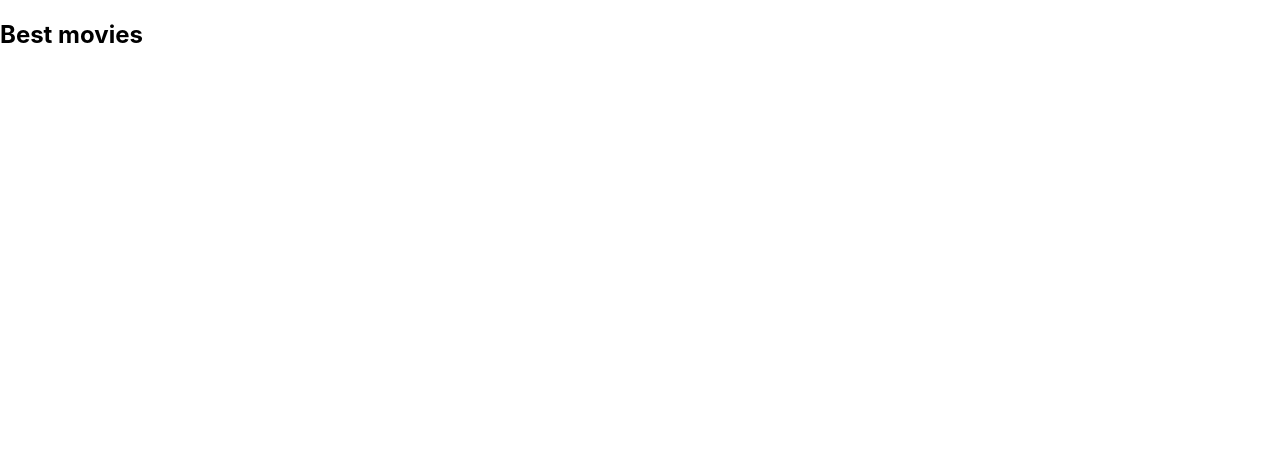
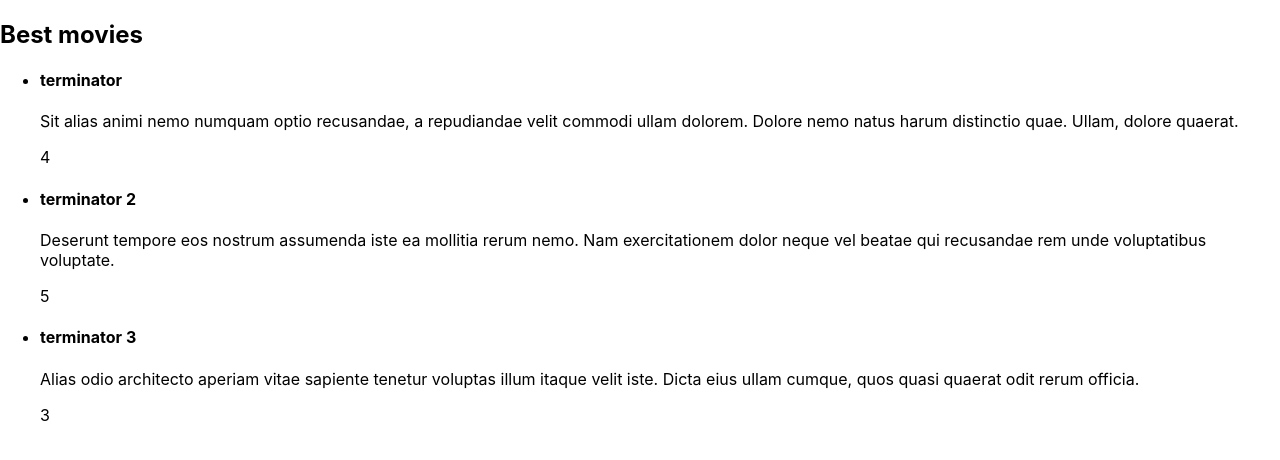
Before and after one commit to mabrandon03/licence_2020_github, a Next.js app: page /movies in a window 1280 px wide. Shown: the top 460 px of the page. Built offline with nearby package versions, Linux system fonts and the light colour scheme.

Commit message:
Add Movie component

```diff
--- /dev/null
+++ b/components/Movie.js
@@ -0,0 +1,16 @@
+import React from 'react';
+
+
+const Movie = ({title, synopsis, ratings}) => {
+  return (
+    <div>
+      <h4>{ title }</h4>
+      <p>{ synopsis }</p>
+      <p>{ ratings }</p>
+
+    </div>
+  )
+}
+
+
+export default Movie;
--- a/pages/movies.js
+++ b/pages/movies.js
@@ -1,17 +1,42 @@
 import React from 'react';
+import Movie from '../components/Movie';
+
+const movies = [
+  {
+    title: "terminator",
+    synopsis: "Sit alias animi nemo numquam optio recusandae, a repudiandae velit commodi ullam dolorem. Dolore nemo natus harum distinctio quae. Ullam, dolore quaerat.",
+    ratings: 4,
+  },
+  {
+    title: "terminator 2",
+    synopsis: "Deserunt tempore eos nostrum assumenda iste ea mollitia rerum nemo. Nam exercitationem dolor neque vel beatae qui recusandae rem unde voluptatibus voluptate.",
+    ratings: 5,
+  },
+  {
+    title: "terminator 3",
+    synopsis: "Alias odio architecto aperiam vitae sapiente tenetur voluptas illum itaque velit iste. Dicta eius ullam cumque, quos quasi quaerat odit rerum officia.",
+    ratings: 3,
+  },
+]
 
 const Movies = () => {
   return (
-    <html lang="en">
-      <head>
-        <meta charset="UTF-8"/>
-        <meta name="viewport" content="width=, initial-scale=1.0"/>
-        <title>Document</title>
-      </head>
-      <body className="text-center">
+    <div>
         <h2 className="text-2xl text_blue-400">Best movies</h2>
-      </body>
-    </html>
+        <ul>
+          {
+            movies.map((movie)=>
+              <li>
+                <Movie
+                  title={movie.title}
+                  synopsis={movie.synopsis}
+                  ratings={movie.ratings}
+                />
+              </li>
+            )
+          }
+        </ul>
+    </div>
   )
 }
 
```
